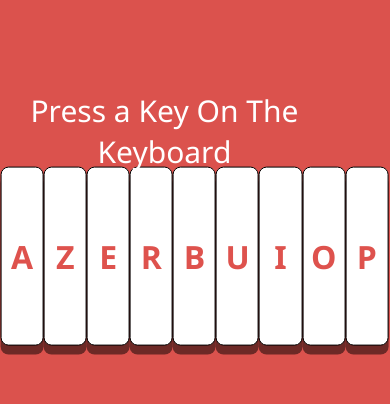
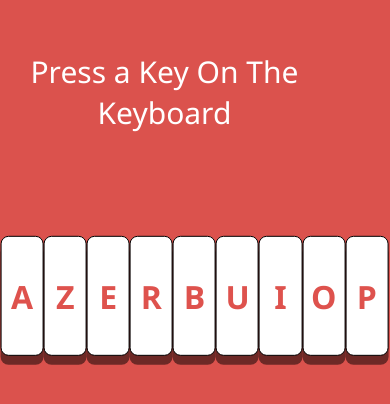
Before and after one commit to ijlassi/Front-End-Projects, a React (Create React App) app in the folder drum-machine/: page / in a window 390 px wide. Shown: the part 166-570 px from the top of the page. Built offline with nearby package versions, Linux system fonts and the light colour scheme.

Commit message:
FCC Front End Libraries: Drum Machine

```diff
--- a/drum-machine/src/App.css
+++ b/drum-machine/src/App.css
@@ -31,23 +31,23 @@ body {
 }
 
 .drum-pad {
-    border: 1px solid black;
-    border-radius: 10px;
-    height: 20vh;
-    width: 20vh;
+    border: 0.11em solid black;
+    border-radius: 10em;
+    height: 7em;
+    width: 7em;
     display: flex;
     justify-content: center;
     align-items: center;
     background-color: white;
-    padding: 4px;
+    padding: 0.2em;
     -webkit-border-radius: 8px;
     -moz-border-radius: 8px;
     border-radius: 8px;
     -webkit-box-shadow: 0px 9px 0px rgba(0, 0, 0, .5), 0px 0px 0px rgba(0, 0, 0, .7);
     -moz-box-shadow: 0px 9px 0px rgba(0, 0, 0, .5), 0px 0px 0px rgba(0, 0, 0, .7);
     box-shadow: 0px 9px 0px rgba(0, 0, 0, .5), 0px 0px 0px rgba(0, 0, 0, .7);
-    margin: 100px auto;
-    width: 155px;
+    margin: 6em 0 1em;
+    width: 140px;
     text-align: center;
     -webkit-transition: all .1s ease;
     -moz-transition: all .1s ease;
@@ -77,3 +77,16 @@ body {
         top: 30%;
     }
 }
+
+@media all and (max-width: 400px) {
+    div {
+        display: block;
+        float: none;
+        width: 99.7%
+    }
+    #display {
+        text-align: center;
+        font-size: 30px;
+        top: 1%;
+    }
+}
```
Also changed, not shown: 1 other file (tests, documents, lock files or other folders).
